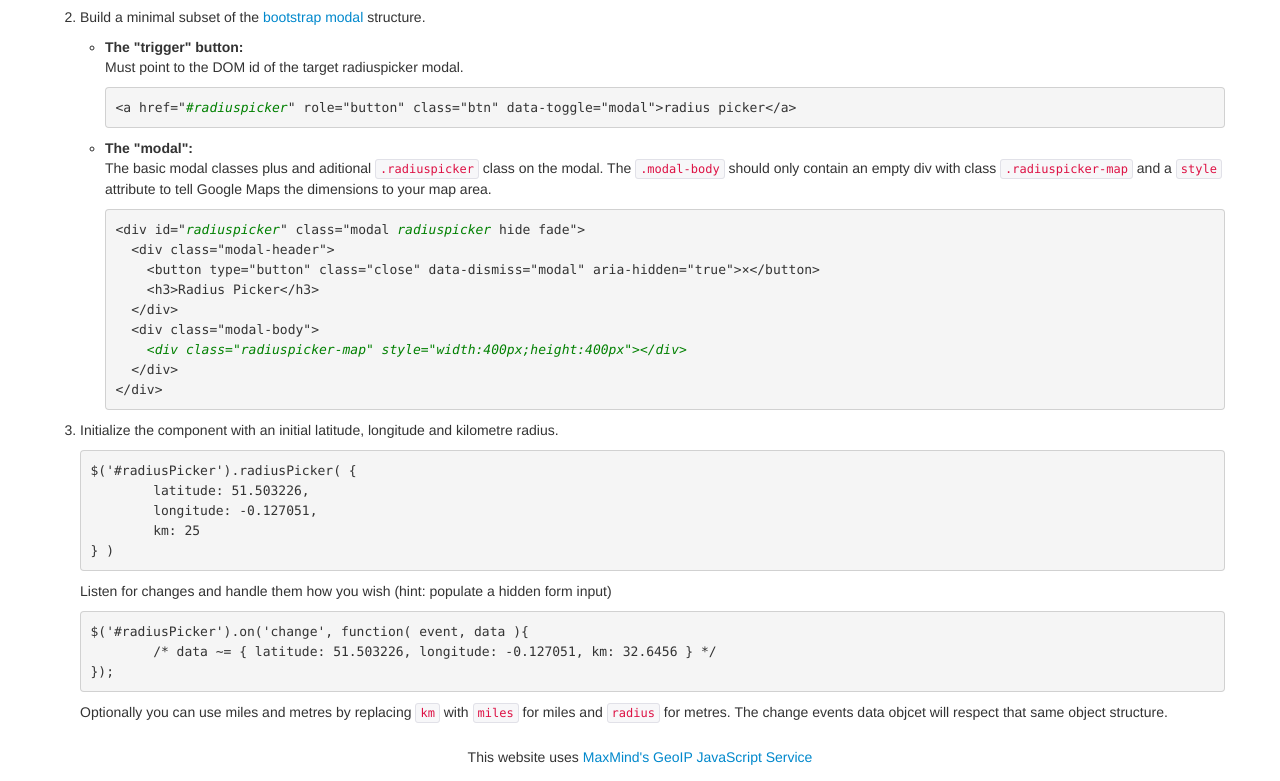
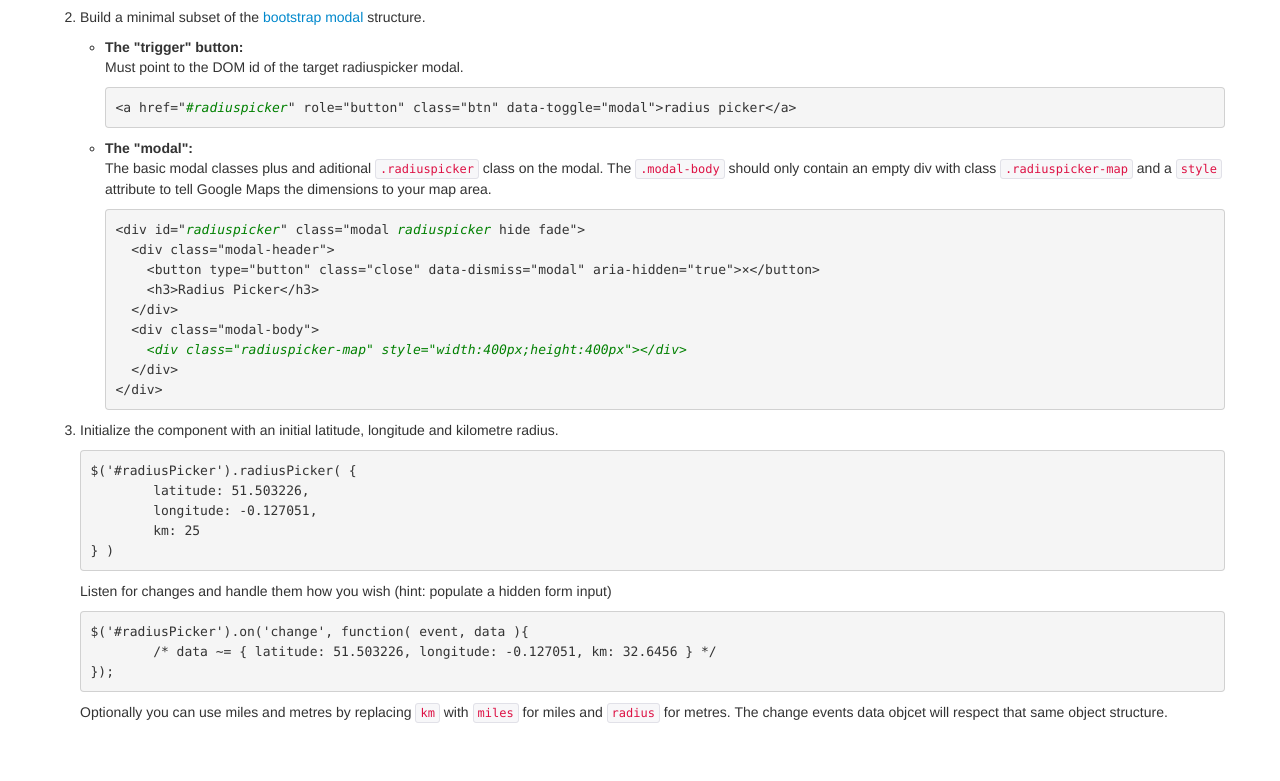
Before and after one commit to quickredfox/bootstrap-radiuspicker, a plain HTML site: page index.html in a window 1280 px wide. Shown: the part 1073-1854 px from the top of the page. After the commit the page ends 1820 px from the top, so only its background shows below. Drawn offline with nearby package versions, Linux system fonts and the light colour scheme; some packages are replaced by stand-ins of ours.

Commit message:
removed lie

```diff
--- a/index.html
+++ b/index.html
@@ -163,8 +163,6 @@ $('#radiusPicker').on('change', function( event, data ){
     </div> <!-- /container -->
 
 		<footer>
-			This website uses <a href="http://www.maxmind.com/en/javascript">MaxMind's
-			GeoIP JavaScript Service</a>
 		</footer>
 		<a href="http://github.com/quickredfox/bootstrap-radiuspicker"><img style="position: absolute; top: 0; right: 0; border: 0;" src="https://s3.amazonaws.com/github/ribbons/forkme_right_red_aa0000.png" alt="Fork me on GitHub"></a>
     <!-- Le javascript
```
